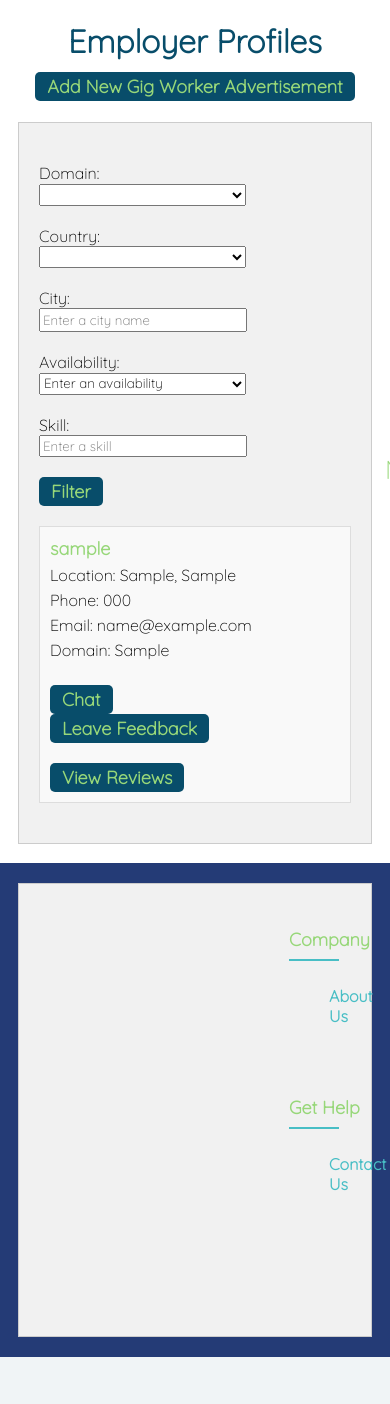
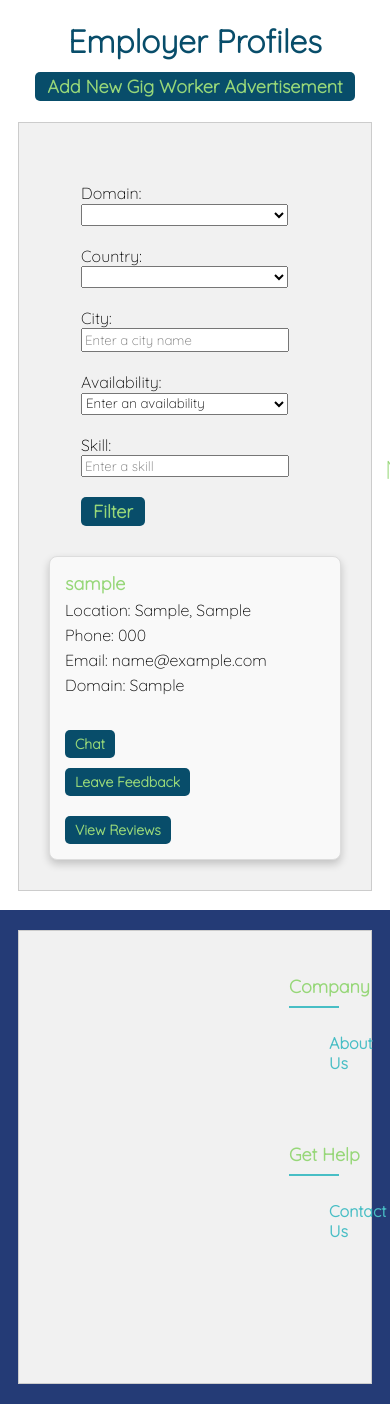
Before and after one commit to algonquin-college-sat/24f-cst8319-310-team-6-1, a PHP site: page /24wcst8319projectFinal/GIGS/Private/displayemployer.php in a window 390 px wide; the page is wider, and only the part inside the window is pictured. Shown: the part 68-1472 px from the top of that part. Before the commit the page ends 1425 px from the top of that part, so only its background shows below. Run offline with PHP 8.4, Linux system fonts and the light colour scheme; the visitor is signed in with stand-in values (Sample User, id 1); tables that the repository leaves empty or names only in its code hold one stand-in row (values such as "Sample post"); data that the repository does not hold is empty; some web fonts are replaced.

Commit message:
cards result are flex form employers and gig workers

```diff
--- a/GIGS/Private/displayemployer.php
+++ b/GIGS/Private/displayemployer.php
@@ -43,13 +43,29 @@
             color: #084D6A;
         }
 
-        .gig {
-            margin-bottom: 20px;
-            padding: 10px;
-            background-color: #f9f9f9;
-            border: 1px solid #ddd;
-            list-style-type: none;
-        }
+        /* Container for the employer cards */
+.gig-container {
+    display: flex;
+    flex-wrap: wrap;
+    gap: 20px;
+    justify-content: center;
+}
+
+/* Each individual employer card */
+.gig {
+    flex: 1 1 calc(33.333% - 20px); /* 3 cards per row */
+    background-color: #f9f9f9;
+    border: 1px solid #ddd;
+    border-radius: 8px;
+    padding: 15px;
+    box-shadow: 0 4px 8px rgba(0, 0, 0, 0.2);
+    transition: transform 0.2s;
+    margin: 10px;
+}
+
+.gig:hover {
+    transform: translateY(-5px); /* Lift effect on hover */
+}
 
         .gig:nth-child(even) {
             background-color: #f1f1f1;
@@ -58,6 +74,7 @@
         .gig h3 {
             margin: 0;
             font-size: 18px;
+            color: #084D6A;
         }
 
         .gig p {
@@ -81,22 +98,37 @@
             align-items: flex-start;
             width: 200px;
         }
-        .action-button {
+
+/* Buttons within each employer card */
+.action-button, #chat, #review {
     border-radius: 5px;
-    padding: 3px 12px;
+    padding: 5px 10px;
     font-weight: 800;
-    font-size: 18px;
+    font-size: 14px;
     border: none;
-    background-color: #084D6A; /* Same color as other buttons */
-    color: #97D779; /* Text color */
+    background-color: #084D6A;
+    color: #97D779;
     cursor: pointer;
     margin-top: 10px;
 }
 
-.action-button:hover {
-    background-color: #48BEC5; /* Color on hover */
+/* Hover effect for buttons */
+.action-button:hover, #chat:hover, #review:hover {
+    background-color: #48BEC5;
 }
 
+/* Responsive design for smaller screens */
+@media (max-width: 768px) {
+    .gig {
+        flex: 1 1 calc(50% - 20px); /* 2 cards per row on tablets */
+    }
+}
+
+@media (max-width: 480px) {
+    .gig {
+        flex: 1 1 100%; /* Full width on mobile */
+    }
+}
     </style>
 </head>
 <body>
@@ -105,7 +137,7 @@
     <h1>Employer Profiles<br><a href="addadvertisement.php"><button id="addgig">Add New Gig Worker Advertisement</button><br></a></h1>
 
     <div class="container">
-
+    <div class="gig-container">
         <?php
             require_once('./dbconnection.php');
 
@@ -280,7 +312,7 @@
             //Uses the result from sql to display employer information
             if ($result->num_rows > 0) {
                 while ($row = $result->fetch_assoc()) {
-                    echo '<li class="gig">';
+                    echo '<div class="gig">';
                     echo '<h3><a href="displayprofile.php?userName=' . $row['userName'].'">'. $row['userName'] . '</a></h3>';
                     echo '<p>Location: ' . $row['city'] . ', ' . $row['country'] . '</p>';
                     echo '<p>Phone: ' . $row['phone'] . '</p>';
@@ -290,14 +322,14 @@
                     echo '<br>' . generateFeedbackButton($row['userName']);
                     echo generateViewReviewsButton($row['userName']);
                     //echo '<button class="delete-button" data-id="' . $row['id'] . '" target="_blank" id="delete">Delete</button>';
-                    echo '</li>';
+                    echo '</div>';
                 }
             } else {
                 echo "No employers found.";
             }
             echo '</div>';
         ?>
-
+    </div>
     </div>
 
 
```
Also changed, not shown: GIGS/Private/displaygig.php (+46 -16 lines).
